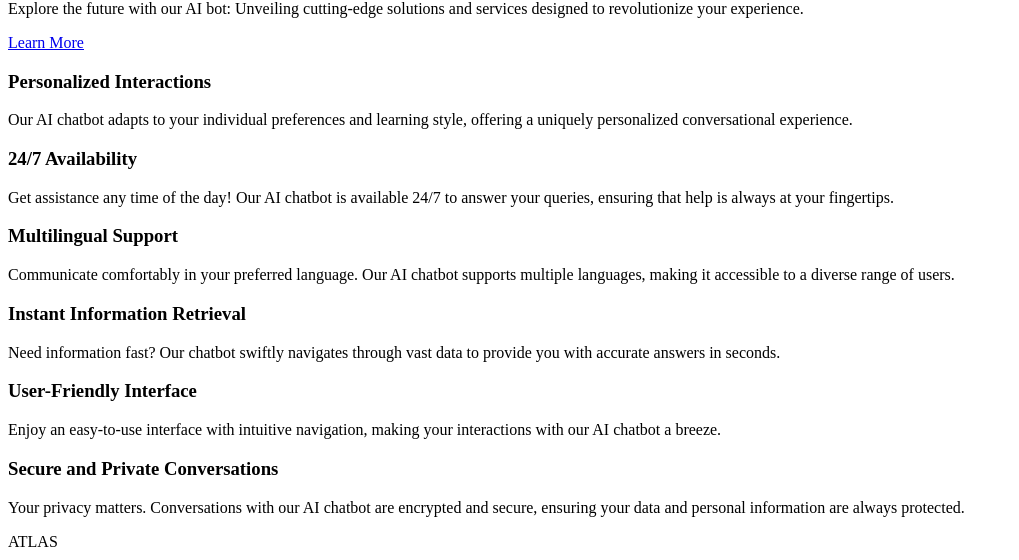
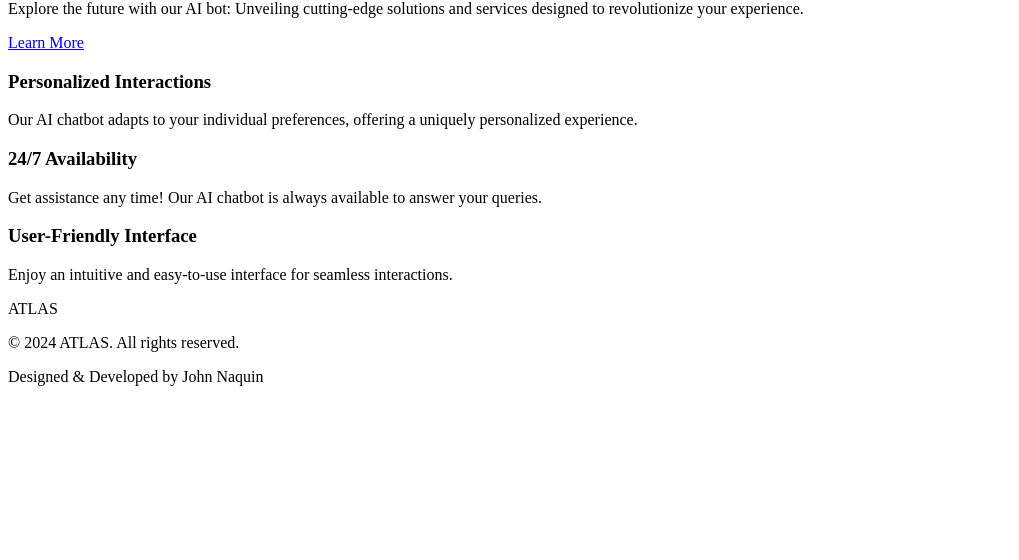
Before and after one commit to John-Naquin/Atlas, a Next.js app: page / in a window 1280 px wide. Shown: the part 392-952 px from the top of the page, without its empty margins (0-1019 px from the left). After the commit the page ends 800 px from the top, so only its background shows below. Built offline with nearby package versions, Linux system fonts and the light colour scheme.

Commit message:
Added About me descr and stuff to features

```diff
--- a/app/components/FeatureCard.js
+++ b/app/components/FeatureCard.js
@@ -7,32 +7,21 @@ const FeatureCard = ({ title, description }) => (
     </div>
 );
 
+
 const Features = () => {
     return (
-        <div className="relative text-center font-source-code-pro flex flex-col justify-center items-center h-screen p-10 text-black space-y-8">
+        <div className="flex flex-col justify-center items-center min-h-screen p-4 md:p-10 text-black space-y-4 md:space-y-8">
             <FeatureCard
                 title="Personalized Interactions"
-                description="Our AI chatbot adapts to your individual preferences and learning style, offering a uniquely personalized conversational experience."
+                description="Our AI chatbot adapts to your individual preferences, offering a uniquely personalized experience."
             />
             <FeatureCard
                 title="24/7 Availability"
-                description="Get assistance any time of the day! Our AI chatbot is available 24/7 to answer your queries, ensuring that help is always at your fingertips."
-            />
-            <FeatureCard
-                title="Multilingual Support"
-                description="Communicate comfortably in your preferred language. Our AI chatbot supports multiple languages, making it accessible to a diverse range of users."
-            />
-            <FeatureCard
-                title="Instant Information Retrieval"
-                description="Need information fast? Our chatbot swiftly navigates through vast data to provide you with accurate answers in seconds."
+                description="Get assistance any time! Our AI chatbot is always available to answer your queries."
             />
             <FeatureCard
                 title="User-Friendly Interface"
-                description="Enjoy an easy-to-use interface with intuitive navigation, making your interactions with our AI chatbot a breeze."
-            />
-            <FeatureCard
-                title="Secure and Private Conversations"
-                description="Your privacy matters. Conversations with our AI chatbot are encrypted and secure, ensuring your data and personal information are always protected."
+                description="Enjoy an intuitive and easy-to-use interface for seamless interactions."
             />
         </div>
     );
```
Also changed, not shown: app/about/page.js (+2 -8 lines).
